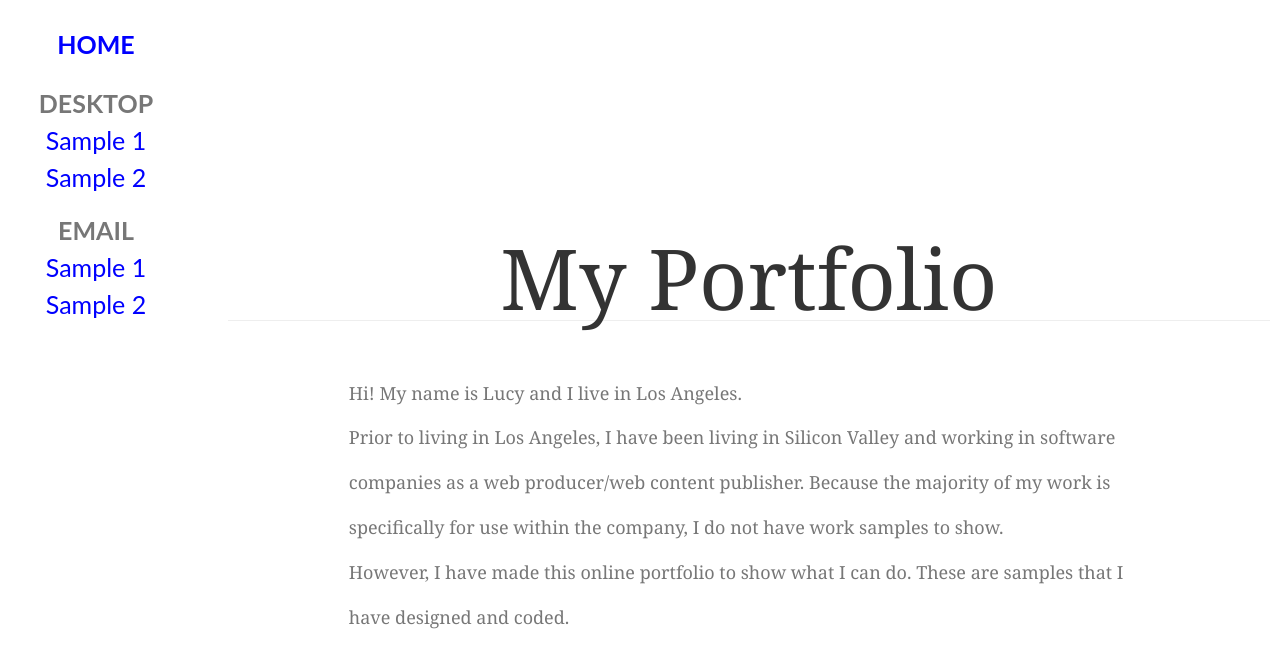
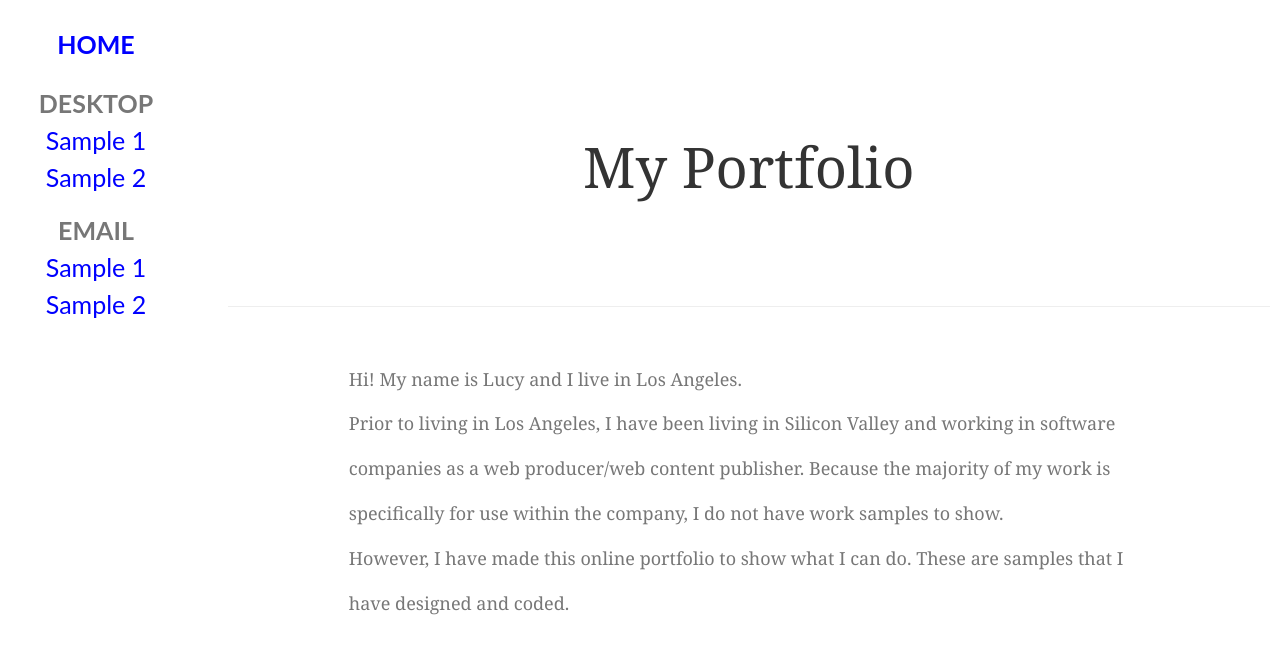
Before and after one commit to nuumu/nuumu.github.io, a Jekyll site: the page built from index.html, in a window 1280 px wide. Shown: the top 668 px of the page. Built offline with Jekyll 4.4.1, drawn with Linux system fonts in a browser that asks for light colours.

Commit message:
Update main.css

```diff
--- a/css/main.css
+++ b/css/main.css
@@ -8,9 +8,9 @@ body, * {
      margin: 0;
      color: #333;
      font-family: "Georgia", "Cambria", serif;
-     font-size: 3em;
+     font-size: 2em;
      text-align: center;
-     padding: 2.5em 2em 0;
+     padding: 2em 0;
      border-bottom: 1px solid #eee;
  }
 
```
